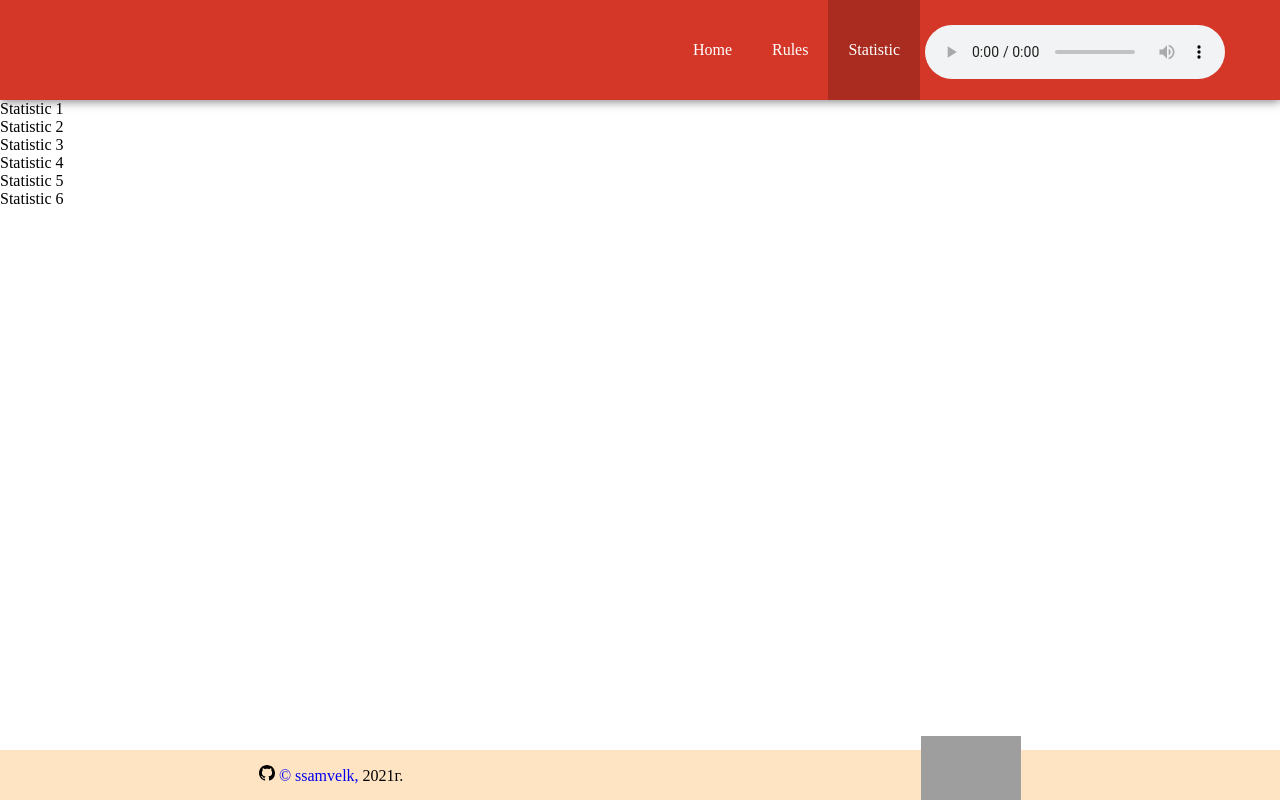
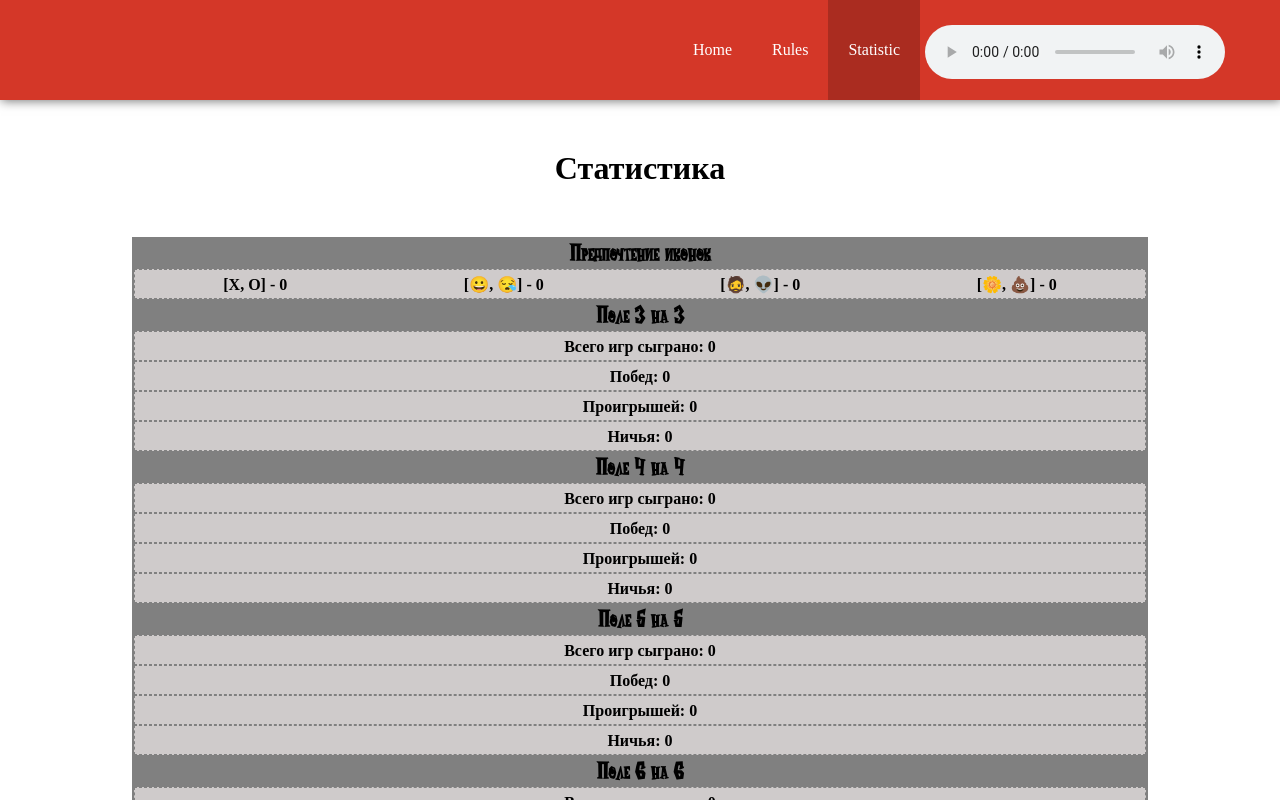
Before and after one commit to ssamvelk/react-game, a React app: page /statistic in a window 1280 px wide. Shown: the top 800 px of the page. Built offline with nearby package versions, Linux system fonts and the light colour scheme; grey boxes are pictures that could not be loaded.

Commit message:
feat: add Statistic

```diff
--- /dev/null
+++ b/src/components/tic-tac-toe/Statistic.tsx
@@ -0,0 +1,91 @@
+import React from 'react';
+import Storage from './extra/store';
+
+const Statistic = () => (
+  <main className="Statistic">
+    <h1 className="Statistic__title">Статистика</h1>
+    <ul className="Statistic__list">
+      <li className="Statistic__item">
+        <h3>Предпочтение иконок</h3>
+        <ul className="Statistic__inner-list">
+          <li className="Statistic__inner-item_icons">
+            <span>{`[X, O] - ${Storage.getIcon(0)}`}</span>
+            <span>{`[😀, 😪] - ${Storage.getIcon(1)}`}</span>
+            <span>{`[🧔, 👽] - ${Storage.getIcon(2)}`}</span>
+            <span>{`[🌼, 💩] - ${Storage.getIcon(3)}`}</span>
+          </li>
+        </ul>
+      </li>
+      <li className="Statistic__item">
+        <h3>Поле 3 на 3</h3>
+        <ul className="Statistic__inner-list">
+          <li>
+            {`Всего игр сыграно: ${Storage.getField('all', 3)}`}
+          </li>
+          <li>
+            {`Побед: ${Storage.getField('win', 3)}`}
+          </li>
+          <li>
+            {`Проигрышей: ${Storage.getField('loose', 3)}`}
+          </li>
+          <li>
+            {`Ничья: ${Storage.getField('tie', 3)}`}
+          </li>
+        </ul>
+      </li>
+      <li className="Statistic__item">
+        <h3>Поле 4 на 4</h3>
+        <ul className="Statistic__inner-list">
+          <li>
+            {`Всего игр сыграно: ${Storage.getField('all', 4)}`}
+          </li>
+          <li>
+            {`Побед: ${Storage.getField('win', 4)}`}
+          </li>
+          <li>
+            {`Проигрышей: ${Storage.getField('loose', 4)}`}
+          </li>
+          <li>
+            {`Ничья: ${Storage.getField('tie', 4)}`}
+          </li>
+        </ul>
+      </li>
+      <li className="Statistic__item">
+        <h3>Поле 5 на 5</h3>
+        <ul className="Statistic__inner-list">
+          <li>
+            {`Всего игр сыграно: ${Storage.getField('all', 5)}`}
+          </li>
+          <li>
+            {`Побед: ${Storage.getField('win', 5)}`}
+          </li>
+          <li>
+            {`Проигрышей: ${Storage.getField('loose', 5)}`}
+          </li>
+          <li>
+            {`Ничья: ${Storage.getField('tie', 5)}`}
+          </li>
+        </ul>
+      </li>
+      <li className="Statistic__item">
+        <h3>Поле 6 на 6</h3>
+        <ul className="Statistic__inner-list">
+          <li>
+            {`Всего игр сыграно: ${Storage.getField('all', 6)}`}
+          </li>
+          <li>
+            {`Побед: ${Storage.getField('win', 6)}`}
+          </li>
+          <li>
+            {`Проигрышей: ${Storage.getField('loose', 6)}`}
+          </li>
+          <li>
+            {`Ничья: ${Storage.getField('tie', 6)}`}
+          </li>
+        </ul>
+      </li>
+    </ul>
+  </main>
+);
+
+export default Statistic;
--- a/src/components/tic-tac-toe/TicTacToe.scss
+++ b/src/components/tic-tac-toe/TicTacToe.scss
@@ -64,12 +64,14 @@
       font-family: 'Konstanting';
       font-size: 1rem;
       text-align: right;
+      cursor: pointer;
     }
   }
 
   &__game {
     width: max-content;
     height: max-content;
+    margin: 5% 0 0;
   }
 
   &__info {
@@ -77,6 +79,7 @@
     height: max-content;
     padding: 20px;
     background-color: yellowgreen;
+    margin: 5% 0 0;
 
     &-status {
       // width: ;
@@ -234,3 +237,52 @@
     opacity: 0;
   }
 }
+
+.Statistic {
+  padding: 50px 5px;
+
+  &__title {
+    margin: 0 auto;
+    text-align: center;
+  }
+
+  &__list {
+    width: 80%;
+    margin: 50px auto;
+    border: 1px solid grey;
+    list-style: none;
+  }
+
+  &__item {
+    display: flex;
+    flex-direction: column;
+    border: 1px solid grey;
+
+    h3 {
+      background-color: grey;
+      border: 1px solid grey;
+      text-align: center;
+      font-size: 1.5rem;
+      font-family: 'Konstanting';
+    }
+  }
+
+  &__inner-list {
+    list-style: none;
+
+    li {
+      height: 30px;
+      line-height: 30px;
+      font-size: 1rem;
+      font-weight: 700;
+      background-color: rgb(207, 203, 203);
+      border: 1px dashed gray;
+      text-align: center;
+    }
+  }
+
+  &__inner-item_icons {
+    display: flex;
+    justify-content: space-around;
+  }
+}
--- a/src/components/tic-tac-toe/TicTacToe.tsx
+++ b/src/components/tic-tac-toe/TicTacToe.tsx
@@ -2,10 +2,9 @@
 /* eslint-disable react/no-access-state-in-setstate */
 import React, { Component } from 'react';
 import Board from './Board';
-// import Controls from './Controls';
-import calculateWinner from './calculateWinner';
-// import Square from './Square';
+import calculateWinner from './extra/calculateWinner';
 import { SYMBOLS, LENS } from './constants';
+import Storage from './extra/store';
 
 import './TicTacToe.scss';
 
@@ -20,6 +19,7 @@ type StateType = {
   stepNumber: number,
   len: number,
   symbols: [string, string],
+  symbolsCount: number,
   volume: boolean,
   audioWin: HTMLAudioElement;
   audioLoose: HTMLAudioElement;
@@ -41,6 +41,7 @@ class TicTacToe extends Component<{}, StateType> {
       stepNumber: 0,
       len: LENS[0],
       symbols: SYMBOLS[0],
+      symbolsCount: 0,
       volume: true,
       audioWin: new Audio('/src/assets/win.mp3'),
       audioLoose: new Audio('/src/assets/loose.wav'),
@@ -62,7 +63,10 @@ class TicTacToe extends Component<{}, StateType> {
   handleSymbolsChange: (arg0: number) => void = (symbolSet) => {
     this.setState({
       symbols: SYMBOLS[symbolSet],
+      symbolsCount: symbolSet,
     });
+    this.clearHistory();
+    Storage.setIcon(Storage.getIcon(this.state.symbolsCount) + 1, this.state.symbolsCount);
   };
 
   handleLenChange: (len: number) => void = (len) => {
@@ -169,13 +173,17 @@ class TicTacToe extends Component<{}, StateType> {
         if (this.state.xIsNext) {
           this.state.audioLoose.currentTime = 0;
           this.state.audioLoose.play();
+          Storage.setField(Storage.getField('loose', this.state.len) + 1, 'loose', this.state.len);
         } else {
           this.state.audioWin.currentTime = 0;
           this.state.audioWin.play();
+          Storage.setField(Storage.getField('win', this.state.len) + 1, 'win', this.state.len);
         }
       }
+      Storage.setField(Storage.getField('all', this.state.len) + 1, 'all', this.state.len);
     } else if (this.state.stepNumber === this.state.len ** 2) {
       status = 'Ничья';
+      Storage.setField(Storage.getField('tie', this.state.len) + 1, 'tie', this.state.len);
     } else {
       const win = this.state.xIsNext ? this.state.symbols[0] : this.state.symbols[1];
       status = `Ход игрока: ${win}`;
--- /dev/null
+++ b/src/components/tic-tac-toe/extra/store.tsx
@@ -0,0 +1,29 @@
+type FieldType = 'all' | 'win' | 'loose' | 'tie';
+// {
+//   all: number;
+//   win: number;
+//   loose: number;
+//   tie: number;
+// };
+
+class Storage {
+  static getField(field:FieldType, fieldLen: number) {
+    const localField = localStorage.getItem(`TicTacToe_${field}_${fieldLen}`);
+    return !localField ? 0 : +localField;
+  }
+
+  static setField(value:number, field:FieldType, fieldLen: number) {
+    localStorage.setItem(`TicTacToe_${field}_${fieldLen}`, JSON.stringify(value));
+  }
+
+  static getIcon(iconCount:number) {
+    const localIcon = localStorage.getItem(`TicTacToe_icon_${iconCount}`);
+    return !localIcon ? 0 : +localIcon;
+  }
+
+  static setIcon(value:number, iconCount:number) {
+    localStorage.setItem(`TicTacToe_icon_${iconCount}`, JSON.stringify(value));
+  }
+}
+
+export default Storage;
--- a/src/index.tsx
+++ b/src/index.tsx
@@ -5,29 +5,30 @@ import ReactDOM from 'react-dom';
 import { BrowserRouter, Switch, Route } from 'react-router-dom';
 // import Board from './components/tic-tac-toe/Board';
 import Rules from './components/tic-tac-toe/Rules';
+import Statistic from './components/tic-tac-toe/Statistic';
 
 import App from './components/App';
 import TicTacToe from './components/tic-tac-toe/TicTacToe';
 
 // ReactDOM.render(<App />, document.querySelector('#root'));
 
-function Home() { return (<h1>Home</h1>); }
+// function Home() { return (<h1>Home</h1>); }
 // function Rules() { return (<h1>Rules</h1>); }
 // function Posts() { return (<h1>Posts</h1>); }
 // function Post() { return (<h1>Post</h1>); }
 function Error() { return (<h1>Error Error Error Error Error</h1>); }
-function Statistic() {
-  return (
-    <ul>
-      <li>Statistic 1</li>
-      <li>Statistic 2</li>
-      <li>Statistic 3</li>
-      <li>Statistic 4</li>
-      <li>Statistic 5</li>
-      <li>Statistic 6</li>
-    </ul>
-  );
-}
+// function Statistic() {
+//   return (
+//     <ul>
+//       <li>Statistic 1</li>
+//       <li>Statistic 2</li>
+//       <li>Statistic 3</li>
+//       <li>Statistic 4</li>
+//       <li>Statistic 5</li>
+//       <li>Statistic 6</li>
+//     </ul>
+//   );
+// }
 
 // const Q = <TicTacToe squares={Array(9).fill(null)} onClick={() => {}} />;
 
```
Also changed, not shown: src/components/tic-tac-toe/extra/calculateWinner.ts (renamed from src/components/tic-tac-toe/calculateWinner.ts).
